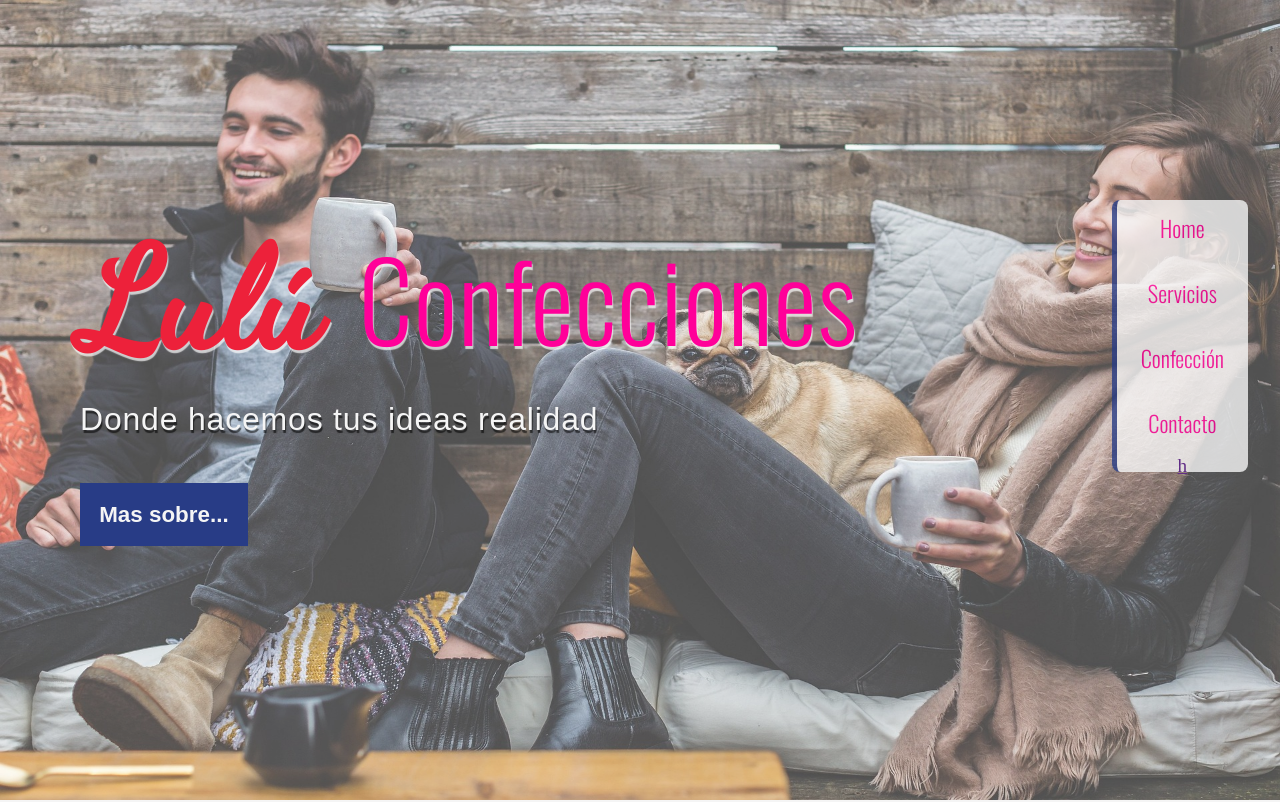
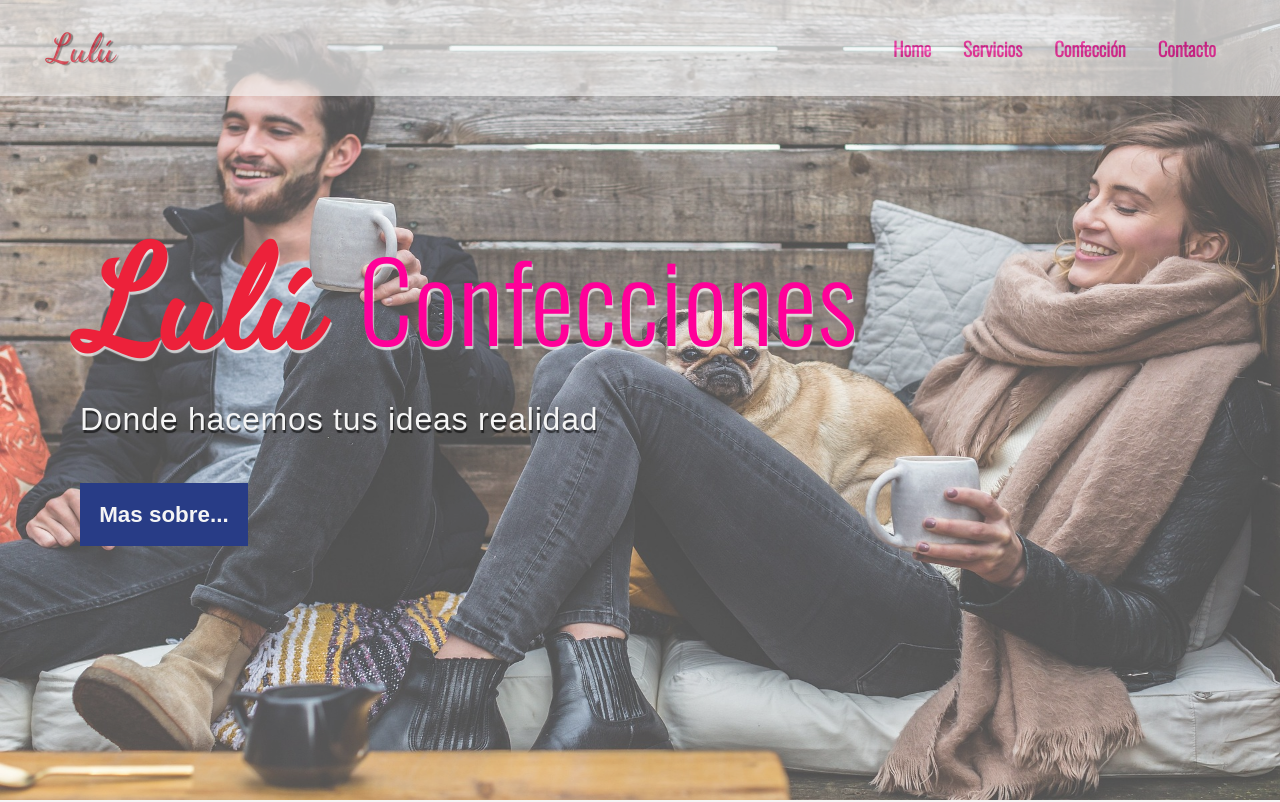
Before and after one commit to brimanz/lulu_web, a React (Vite) app: page / in a window 1280 px wide. Shown: the top 802 px of the page. Built offline with nearby package versions, Linux system fonts and the light colour scheme.

Commit message:
adding styles in navbar and fix some size on contact component

```diff
--- a/src/components/contact/Contact.jsx
+++ b/src/components/contact/Contact.jsx
@@ -193,7 +193,7 @@ const LinkIcon = styled.a`
 	color: #f5f5f5f5;
 `;
 const ServicesIcon1 = styled(AiOutlineMail)`
-	font-size: 6rem;
+	font-size: 10rem;
 	opacity: 0.4;
 	padding: 2rem 0;
 	cursor: pointer;
@@ -203,7 +203,7 @@ const ServicesIcon1 = styled(AiOutlineMail)`
 	}
 `;
 const ServicesIcon2 = styled(AiOutlineWhatsApp)`
-	font-size: 6rem;
+	font-size: 10rem;
 	opacity: 0.4;
 	padding: 2rem 0;
 
@@ -212,7 +212,7 @@ const ServicesIcon2 = styled(AiOutlineWhatsApp)`
 	}
 `;
 const ServicesIcon3 = styled(AiOutlineInstagram)`
-	font-size: 6rem;
+	font-size: 10rem;
 	opacity: 0.4;
 	padding: 2rem 0;
 
--- /dev/null
+++ b/src/components/navbar/Navbar.css
@@ -0,0 +1,103 @@
+.app__navbar{
+	position: sticky;
+	top: 0;
+	height: 6rem;
+	background-color: #f5f5f5;
+	opacity: 0.63;
+	display: flex;
+	justify-content: space-between;
+	align-items: center;
+	padding: 0 3rem 0 3rem;
+	margin-bottom: -6rem;
+	z-index: 5;
+}
+
+.app__navbar span{
+	font-size: 2.5rem;
+	font-family: 'Dancing Script', cursive;
+	color: #ED213A;
+	text-shadow: 2px 1px 1px rgba(0, 0, 0, 0.5);
+}
+
+.app__navbar_list{
+	display: flex;
+	list-style: none;
+	background-color: #f5f5f5;
+}
+
+.app__navbar_item{
+	white-space: nowrap;
+}
+
+.app__navbar_link{
+	font-size: 1.2rem;
+	text-decoration: none;
+	padding: 1rem;
+	border-style: solid;
+	border-width: 0 0 1px 0;
+	border-color: transparent;
+	transition: 250ms;
+	font-weight: bold;
+	color: #FF0099;
+	font-family: 'Oswald', sans-serif;
+}
+
+.app__navbar_link:hover{
+	color: #283c86;
+	transition: 250ms;
+}
+
+.app__navbar_menu{
+	cursor: pointer;
+	font-size: 25px;
+	color: #FF0099;
+	display: none;
+}
+
+@media screen and (max-width: 800px){
+	.app__navbar_list{
+		display: flex;
+		flex-direction: column;
+		justify-content: space-evenly;
+		align-items: center;
+		position: absolute;
+		top: 70px;
+		left: -100%;
+		width: 100%;
+		height: 30rem;
+		transition: all 0.6s;
+	}
+
+	.app__navbar_list--active{
+		left: 0;
+	}
+
+	.app__navbar_item{
+		width: 100%;
+		display: flex;
+		justify-content: center;
+		align-items: center;
+		border-radius: 0;
+		flex: 1;
+	}
+
+	.app__navbar_link{
+		display: flex;
+		height: 100%;
+		width: 100%;
+		justify-content: center;
+		align-items: center;
+		margin: 0;
+		border-width: 0;
+		color: #FF0099;
+		opacity: 2;
+	}
+
+	.app__navbar_link:hover{
+		opacity: 0.9;
+	}
+
+	.app__navbar_menu{
+		display: block;
+	}
+}
--- a/src/components/navbar/Navbar.jsx
+++ b/src/components/navbar/Navbar.jsx
@@ -1,126 +1,51 @@
-import React from 'react'
-import styled from '@emotion/styled'
-import { AiFillHome, AiFillSkin, AiFillPhone, AiFillShopping } from "react-icons/ai";
+import React, {useState} from 'react';
+import './Navbar.css'
+import {FiAlignJustify, FiX} from "react-icons/fi";
 
 
-const Navbar = ({navbarLinks})=>{
+const Navbar = ({navbarLinks}) =>{
 
-	return(
-		<NavbarContainer>
+  const [menuClicked, setMenuClicked] = useState(true);
 
-			<ListElements>
-				{navbarLinks.map(item =>{
-					return(
-						<ListItems
-							key={item.title}
-						>
-							<LinksItems
-								href={item.url}
-							>
-								{item.title}
-							</LinksItems>
-						</ListItems>
-					);
-				})}
-			</ListElements>
-
-			{/*movile version*/}
-			<a href="">
-				<span>h</span>
-			</a>
+  const toggleMenuClick = () =>{
+    setMenuClicked(!menuClicked)
+  };
 
 
-		</NavbarContainer>
-	)
+  return(
+    <nav className="app__navbar">
+      <span>
+        Lulú
+      </span>
+
+      {menuClicked
+        ? (<FiAlignJustify
+            className="app__navbar_menu"
+            onClick={toggleMenuClick}
+          />)
+
+        : (
+          <FiX
+            className="app__navbar_menu"
+            onClick={toggleMenuClick}
+          />)
+      }
+
+      <ul
+        className={menuClicked ? "app__navbar_list" : "app__navbar_list app__navbar_list--active"}
+      >
+        {navbarLinks.map(item => {
+        return(
+          <li className="app__navbar_item" key={item.title}>
+            <a className="app__navbar_link" href={item.url}>
+              {item.title}
+            </a>
+          </li>
+        )
+      })}</ul>
+    </nav>
+  );
 }
 
 
-export default Navbar
-
-
-const NavbarContainer = styled.div`
-	position: fixed;
-	top: 25%;
-	right: 0;
-	font-size: 1.2rem;
-
-	display: flex;
-	flex-direction: column;
-	align-items: center;
-	justify-content: center;
-	height: 17rem;
-	background-color: #f5f5f5;
-	padding: 0.5rem;
-	border-radius: 0.5rem;
-	margin: 0 2rem;
-	opacity: 0.8;
-	z-index: 5;
-	border-left: 5px solid #283c86;
-
-	:hover{
-		border-left: 5px solid #FF0099;
-	}
-
-	@media (max-width: 780px){
-		position: fixed;
-		margin: 0;
-		top: 0;
-
-		height: 4rem;
-		width: 100%;
-		border-radius: 0;
-	}
-
-	@media (max-width: 517px){
-		width: 100%;
-		border-radius: 0;
-		border: none;
-	}
-
-	:hover{
-		border-left: none;
-	}
-`;
-const ListElements = styled.ul`
-	list-style: none;
-`;
-const ListItems = styled.li`
-	padding: 1rem;
-	text-align: center;
-	font-family: 'Oswald', sans-serif;
-
-	@media (max-width: 780px){
-		float: left;
-		margin: 0 1rem;
-		font-size: 2rem;
-		margin-left: 2rem;
-	}
-
-	@media (max-width: 517px){
-		margin: -1rem 0;
-	}
-
-	@media (max-width: 320px){
-		margin: -2rem 0;
-		margin-right: 0.6rem;
-	}
-`;
-const LinksItems = styled.a`
-	text-decoration: none;
-	color: #FF0099;
-	font-size: 1.4rem;
-
-	:hover{
-		border-bottom: 1px solid #FF0099;
-	}
-
-	@media (max-width: 517px){
-		font-size: 1.1rem;
-		display: none;
-
-		:hover{
-			font-size: 1.14rem;
-		}
-	}
-
-`;
+export default Navbar;
```
